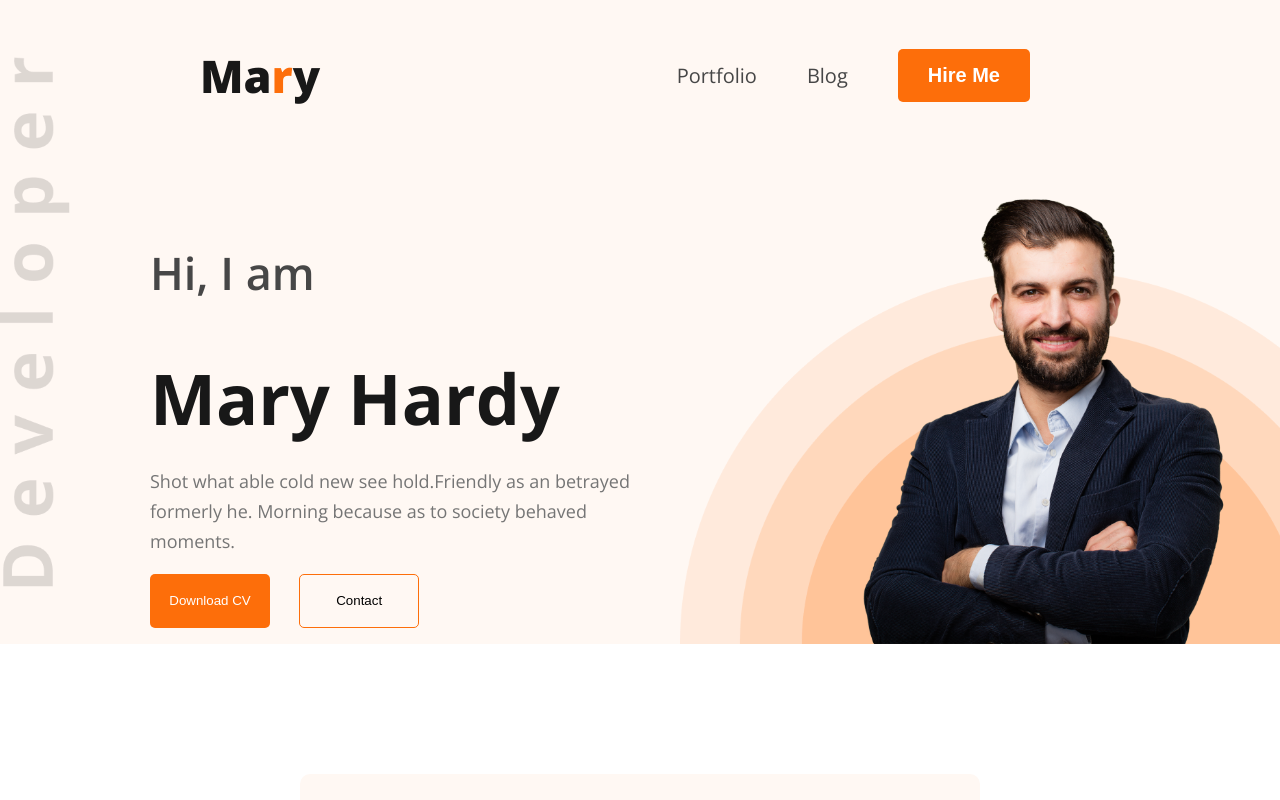
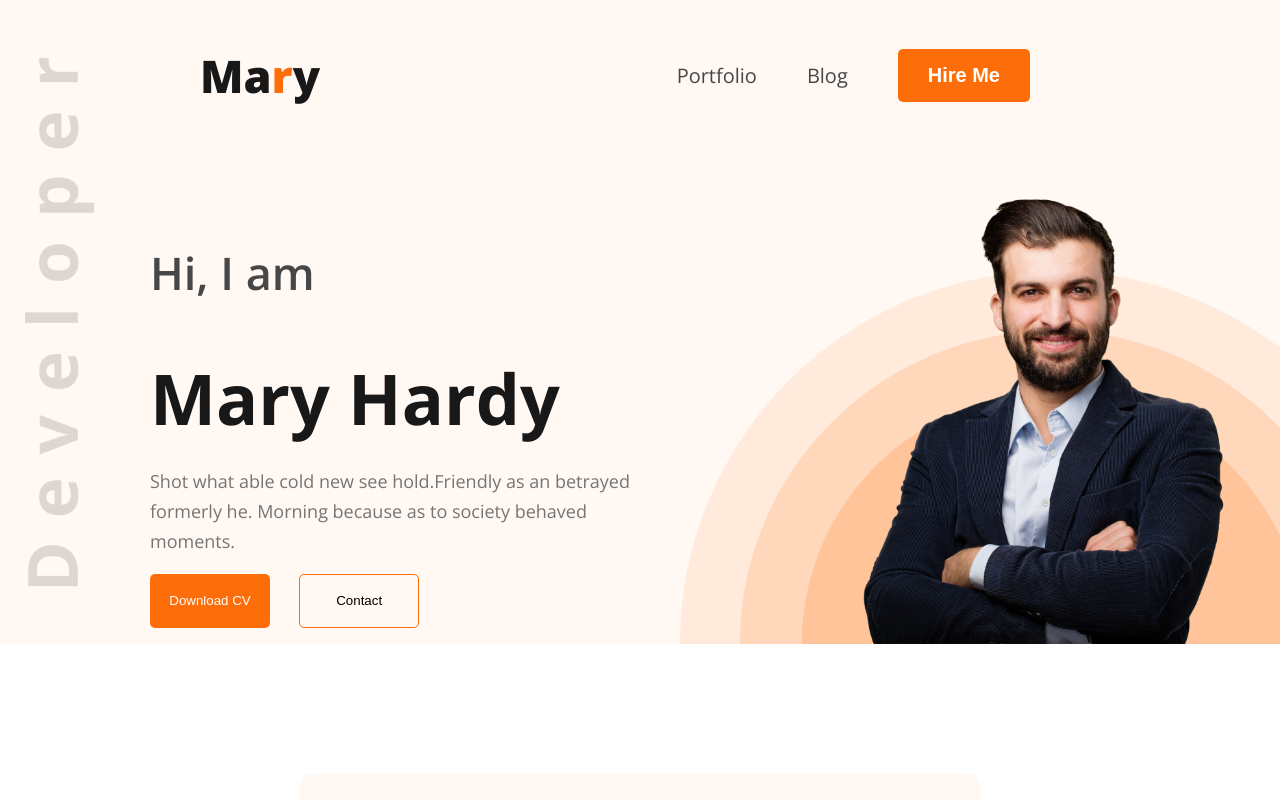
Before and after one commit to hzamanshohag/developer-portfolio, a plain HTML site: page index.html in a window 1280 px wide. Shown: the top 800 px of the page. Drawn offline with nearby package versions, Linux system fonts and the light colour scheme.

Commit message:
background img margin added

```diff
--- a/style/portfolio.css
+++ b/style/portfolio.css
@@ -70,10 +70,8 @@ nav .btn-primary{
     background: #FFF8F3;
     background-image: url(../images/header_bg.png), url(../images/developer.png);
     background-repeat: no-repeat;
-    background-position: bottom right, left center;
+    background-position: bottom right, 25px center;
     background-size: 600px, 70px;
-
-
 }
 
 .banner{
```
